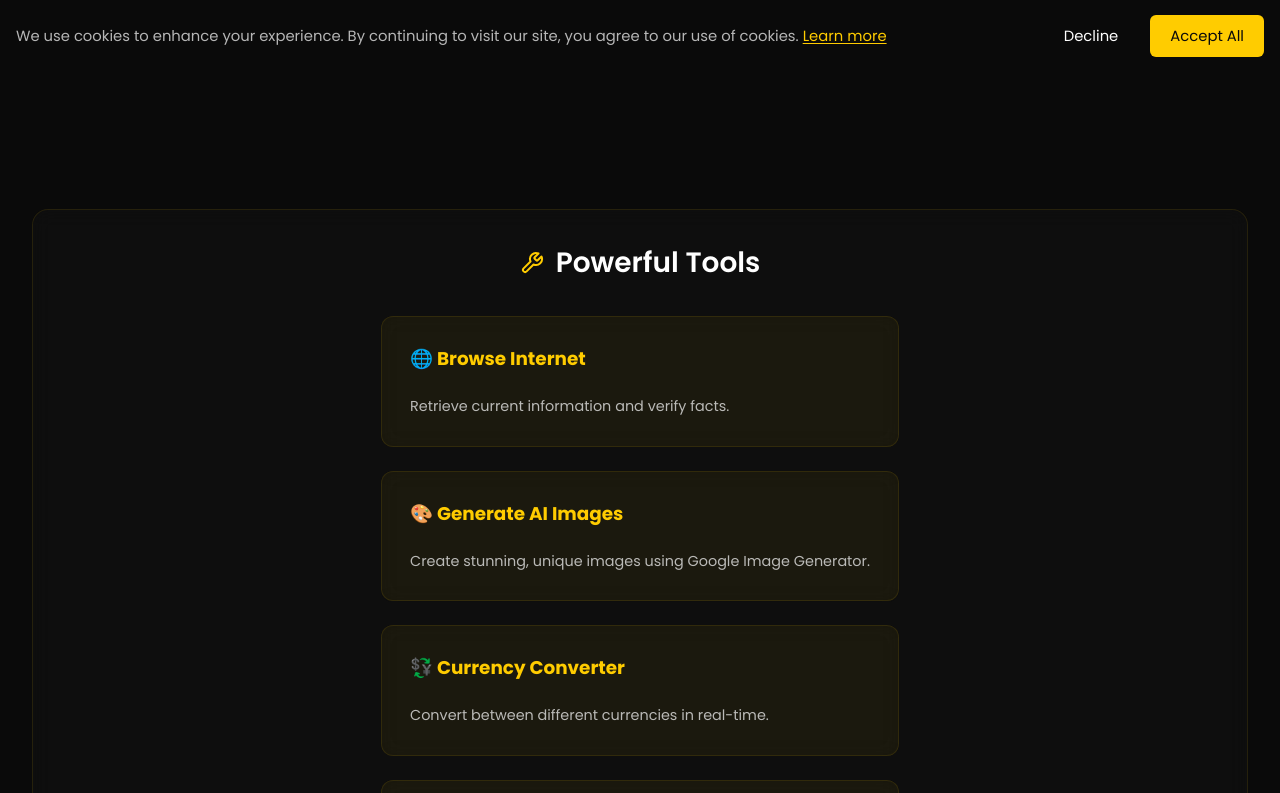
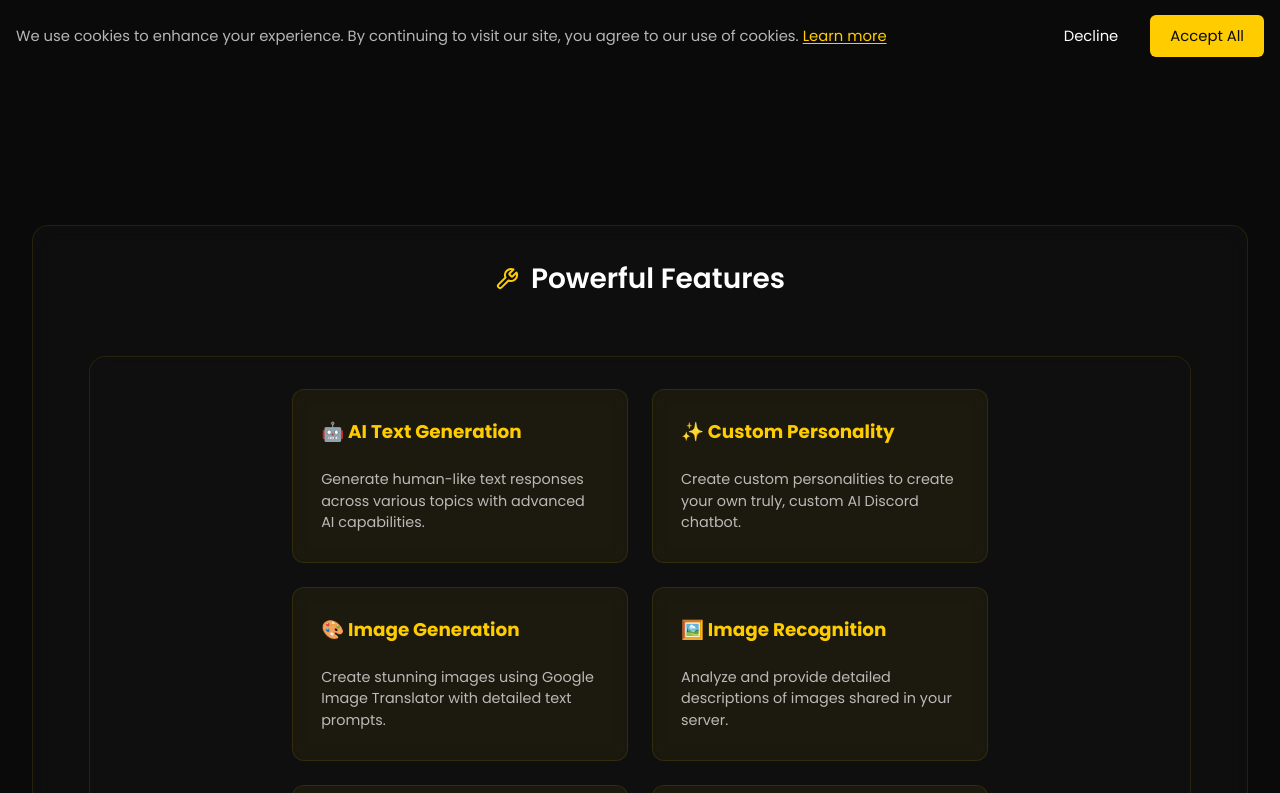
Before and after one commit to LucasCzechia/boltbot, a Next.js app: page / in a window 1280 px wide. Shown: the part 727-1520 px from the top of the page. Built offline with nearby package versions, Linux system fonts and the light colour scheme; no server answers.

Commit message:
Update Features.jsx

```diff
--- a/components/landing/Features.jsx
+++ b/components/landing/Features.jsx
@@ -1,33 +1,34 @@
-// components/landing/Tools.jsx
+// components/landing/Features.jsx
 import LandingContentContainer from './LandingContentContainer';
 import { Wrench } from 'lucide-react';
 
-export default function Tools() {
-  const tools = [
-    { icon: "🌐", title: "Browse Internet", description: "Retrieve current information and verify facts." },
-    { icon: "🎨", title: "Generate AI Images", description: "Create stunning, unique images using Google Image Generator." },
-    { icon: "💱", title: "Currency Converter", description: "Convert between different currencies in real-time." },
-    { icon: "☀️", title: "Weather Updates", description: "Get current weather conditions for any location." },
-    { icon: "🕒", title: "Time Retrieval", description: "Check current time across different time zones." },
-    { icon: "😊", title: "React Emojis", description: "Add visual expression reactions to messages." },
-    { icon: "🖼️", title: "Google Images Search", description: "Search and retrieve high-quality images from the web." }
+export default function Features() {
+  const features = [
+    { icon: "🤖", title: "AI Text Generation", description: "Generate human-like text responses across various topics with advanced AI capabilities." },
+    { icon: "✨", title: "Custom Personality", description: "Create custom personalities to create your own truly, custom AI Discord chatbot." },
+    { icon: "🎨", title: "Image Generation", description: "Create stunning images using Google Image Translator with detailed text prompts." },
+    { icon: "🖼️", title: "Image Recognition", description: "Analyze and provide detailed descriptions of images shared in your server." },
+    { icon: "🌐", title: "Internet Browsing", description: "Retrieve current information and verify facts in real-time." },
+    { icon: "📄", title: "File Management", description: "Create and manage text-based files with ease." }
   ];
 
   return (
-    <section className="landing-tools" id="tools">
+    <section className="landing-features" id="features">
       <LandingContentContainer>
         <h2 className="landing-container-title">
           <Wrench size={24} />
-          Powerful Tools
+          Powerful Features
         </h2>
-        <div className="landing-tools-grid">
-          {tools.map((tool, index) => (
-            <div key={index} className="landing-tool-card">
-              <h3>{tool.icon} {tool.title}</h3>
-              <p>{tool.description}</p>
-            </div>
-          ))}
-        </div>
+        <LandingContentContainer>
+          <div className="landing-features-grid">
+            {features.map((feature, index) => (
+              <div key={index} className="landing-feature-card">
+                <h3>{feature.icon} {feature.title}</h3>
+                <p>{feature.description}</p>
+              </div>
+            ))}
+          </div>
+        </LandingContentContainer>
       </LandingContentContainer>
     </section>
   );
```
